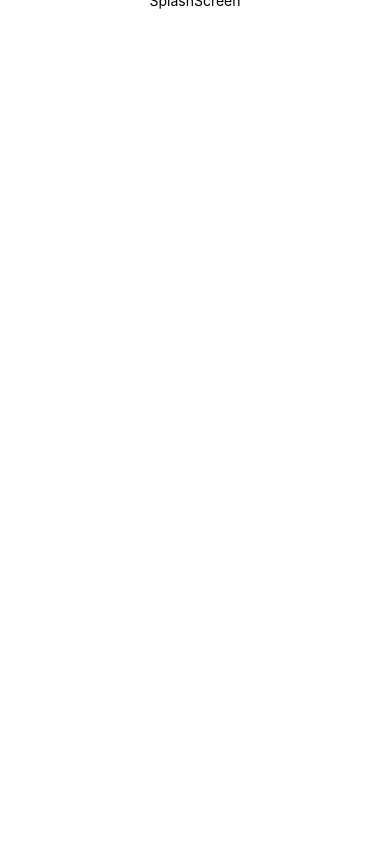
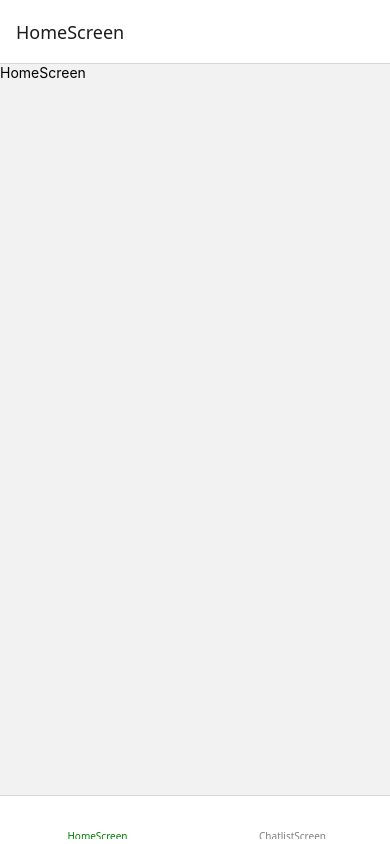
Before and after one commit to Nijinjoy/Chat-Application, a React Native app: screen /HomeScreen in a window 390 px wide. Before the commit this address had no page. Built offline with nearby package versions, Linux system fonts and the light colour scheme.

Commit message:
routes setup

```diff
--- a/App.js
+++ b/App.js
@@ -5,7 +5,7 @@ import { NavigationContainer } from '@react-navigation/native';
 
 export default function App() {
   return (
-    <View>
+    <View style={styles.container}>
       <Routes />
     </View>
   );
@@ -14,8 +14,7 @@ export default function App() {
 const styles = StyleSheet.create({
   container: {
     flex: 1,
-    // backgroundColor: '#fff',
-    // alignItems: 'center',
     // justifyContent: 'center',
-  },
+    // alignItems: "center"
+  }
 });
--- a/package.json
+++ b/package.json
@@ -12,6 +12,7 @@
     "@react-navigation/bottom-tabs": "^7.2.0",
     "@react-navigation/native": "^7.0.14",
     "@react-navigation/native-stack": "^7.2.0",
+    "@react-navigation/stack": "^7.1.1",
     "expo": "~52.0.30",
     "expo-status-bar": "~2.0.1",
     "react": "18.3.1",
--- a/src/navigation/Routes.js
+++ b/src/navigation/Routes.js
@@ -1,22 +1,49 @@
-import React, { useEffect, useState } from 'react';
+import React from 'react';
+import { View, Text } from 'react-native';
+import { createBottomTabNavigator } from '@react-navigation/bottom-tabs';
+import { createStackNavigator } from '@react-navigation/stack';
 import { NavigationContainer } from '@react-navigation/native';
-import AuthStack from './AuthStack';
+import Icon from 'react-native-vector-icons/MaterialIcons';
 import SplashScreen from '../screens/SplashScreen';
+import RegisterScreen from '../screens/RegisterScreen'
+import HomeScreen from '../screens/HomeScreen';
+import ChatlistScreen from '../screens/ChatListScreen';
+
+const Tab = createBottomTabNavigator();
+
+const BottomTabs = () => {
+    return (
+        <Tab.Navigator
+            screenOptions={({ route }) => ({
+                tabBarIcon: ({ color, size }) => {
+                    let iconName;
+                    if (route.name === 'Home') {
+                        iconName = 'home';
+                    } else if (route.name === 'Profile') {
+                        iconName = 'person';
+                    }
+                    return <Icon name={iconName} size={size} color={color} />;
+                },
+                tabBarActiveTintColor: 'green',
+                tabBarInactiveTintColor: 'gray',
+            })}
+        >
+            <Tab.Screen name="HomeScreen" component={HomeScreen} />
+            <Tab.Screen name="ChatlistScreen" component={ChatlistScreen} />
+        </Tab.Navigator>
+    );
+};
+
+const Stack = createStackNavigator();
 
 const Routes = () => {
-    const [isLoading, setIsLoading] = useState(true);
-
-    useEffect(() => {
-        const timer = setTimeout(() => {
-            setIsLoading(false); // Hide SplashScreen after 4 seconds
-        }, 4000);
-
-        return () => clearTimeout(timer);
-    }, []);
-
     return (
         <NavigationContainer>
-            {isLoading ? <SplashScreen /> : <AuthStack />}
+            <Stack.Navigator>
+                <Stack.Screen name="Main" component={BottomTabs} options={{ headerShown: false }} />
+                <Stack.Screen name="SplashScreen" component={SplashScreen} />
+                <Stack.Screen name="RegisterScreen" component={RegisterScreen} />
+            </Stack.Navigator>
         </NavigationContainer>
     );
 };
--- /dev/null
+++ b/src/screens/HomeScreen.js
@@ -0,0 +1,12 @@
+import { View, Text } from 'react-native'
+import React from 'react'
+
+const HomeScreen = () => {
+    return (
+        <View>
+            <Text>HomeScreen</Text>
+        </View>
+    )
+}
+
+export default HomeScreen
--- a/src/screens/SplashScreen.js
+++ b/src/screens/SplashScreen.js
@@ -1,36 +1,12 @@
-import React, { useEffect } from 'react';
-import { View, Image, StyleSheet, Text } from 'react-native';
-import { useNavigation } from '@react-navigation/native';
+import { View, Text } from 'react-native'
+import React from 'react'
 
 const SplashScreen = () => {
-    const navigation = useNavigation();
+    return (
+      <View>
+          <Text>SplashScreen</Text>
+      </View>
+    )
+}
 
-    useEffect(() => {
-        const timer = setTimeout(() => {
-            navigation.navigate('RegisterScreen'); // Navigate after 4 seconds
-        }, 4000);
-
-        return () => clearTimeout(timer); // Cleanup timeout on unmount
-    }, [navigation]);
-
-    return (
-        <View style={styles.container}>
-            <Text>SplashScreen</Text>
-        </View>
-    );
-};
-
-export default SplashScreen;
-
-const styles = StyleSheet.create({
-    container: {
-        flex: 1,
-        justifyContent: 'center',
-        alignItems: 'center',
-        backgroundColor: 'white',
-    },
-    image: {
-        width: 250,
-        height: 250,
-    },
-});
+export default SplashScreen
```
Also changed, not shown: 2 other files (tests, documents, lock files or other folders).
